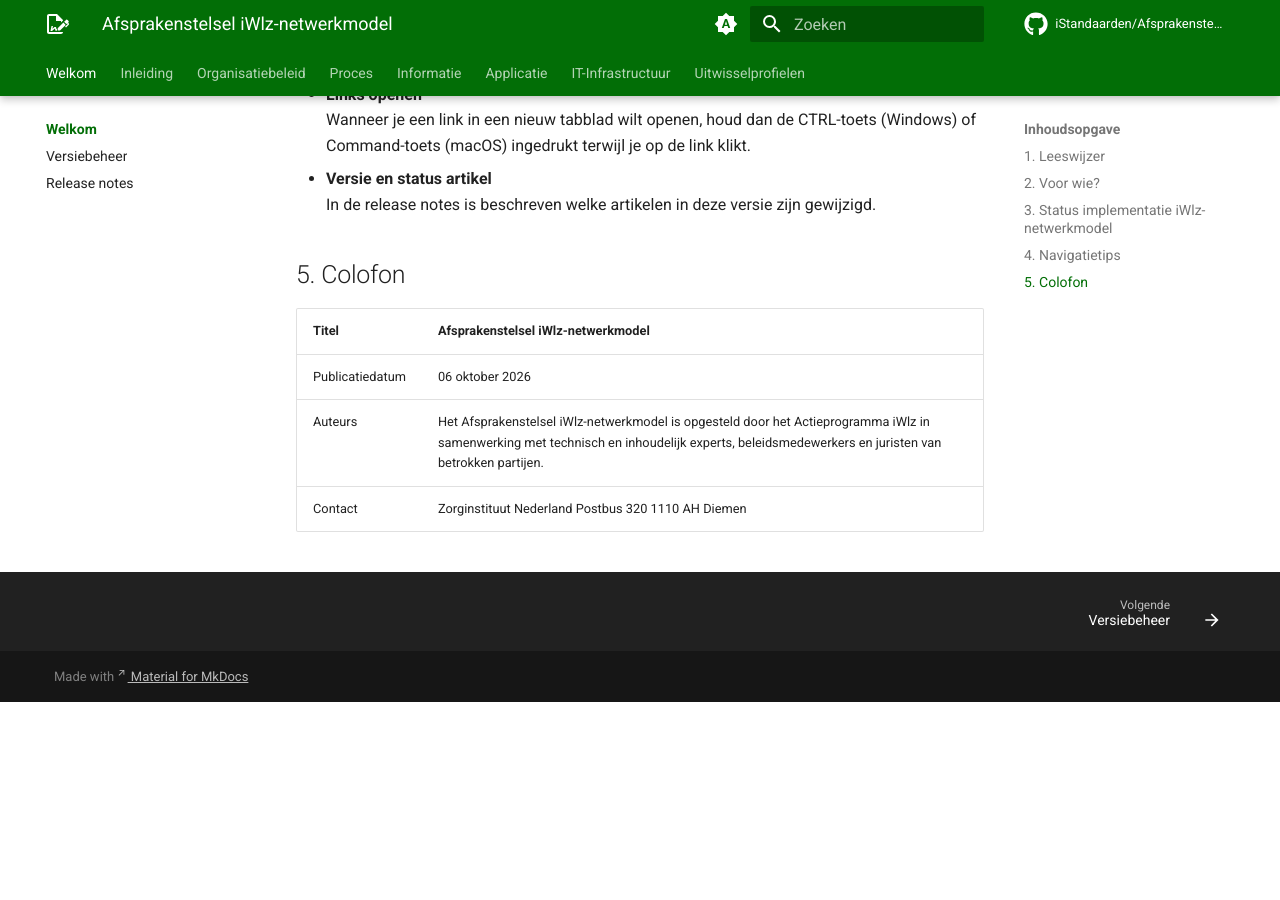
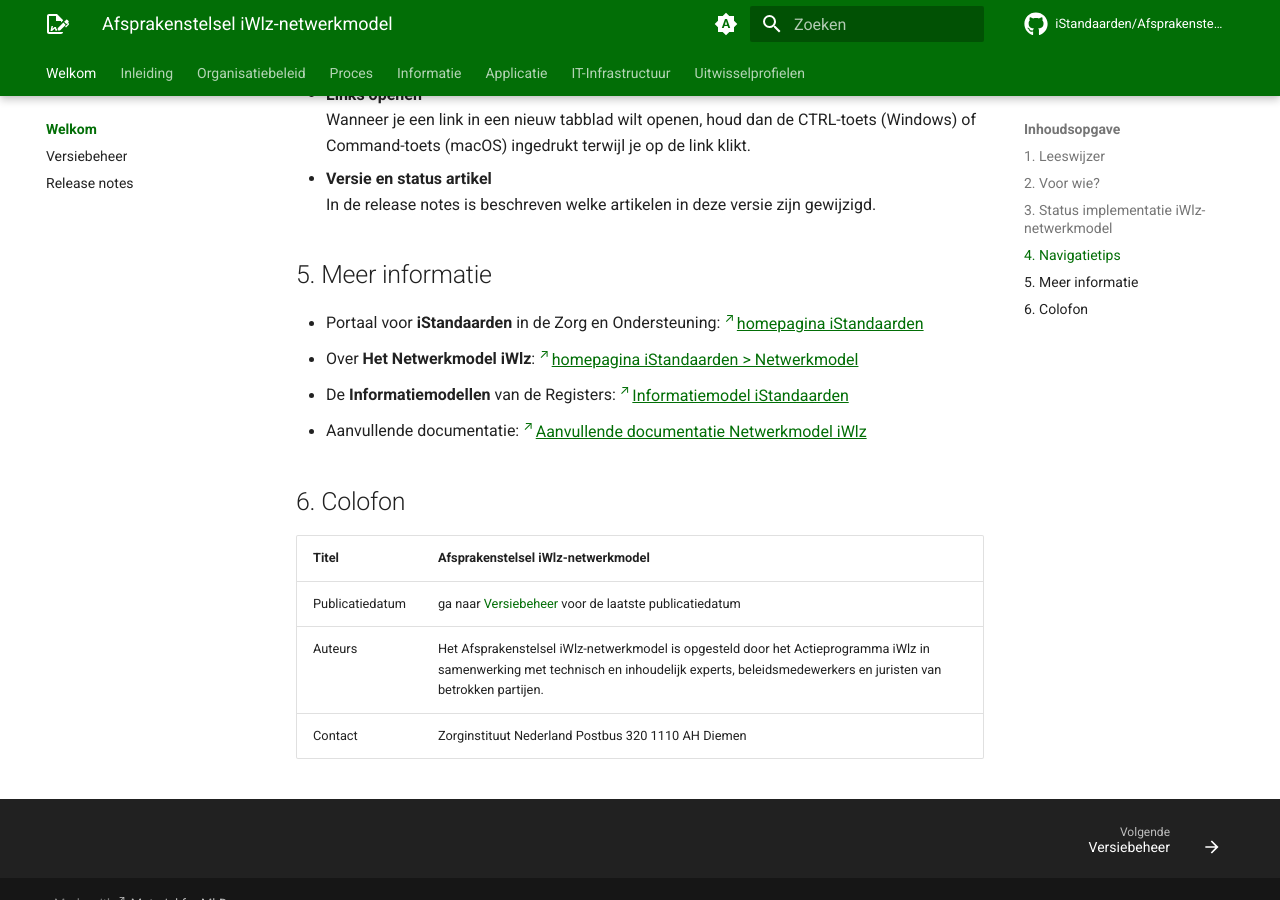
Before and after one commit to iStandaarden/Afsprakenstelsel-iWlz, an MkDocs documentation site: the page built from docs/index.md, in a window 1280 px wide and 900 px high, scrolled down 2581 px. Built offline with MkDocs 1.6.1 and Material for MkDocs 9.7.7, drawn with Linux system fonts in a browser that asks for light colours; comment, search, counter and statistics services are not loaded; the version menu is left out; before the commit the page ends 3283 px from its top, so only the background shows below that.

Commit message:
autorelease, pagina history, aanvullende documentatie v1.0.5

```diff
--- a/docs/index.md
+++ b/docs/index.md
@@ -66,11 +66,17 @@ In de [release notes](./welkom/release_notes.md) is per artikel aangegeven wat d
 * **Versie en status artikel**
   In de release notes is beschreven welke artikelen in deze versie zijn gewijzigd.
 
+## 5. Meer informatie
+  - Portaal voor **iStandaarden** in de Zorg en Ondersteuning: [homepagina iStandaarden](https://www.istandaarden.nl)
+  - Over **Het Netwerkmodel iWlz**: [homepagina iStandaarden > Netwerkmodel](https://www.istandaarden.nl/algemeen/map/netwerkmodel)
+  - De **Informatiemodellen** van de Registers: [Informatiemodel iStandaarden](https://informatiemodel.istandaarden.nl/)
+  - Aanvullende documentatie: [Aanvullende documentatie Netwerkmodel iWlz](https://istandaarden.github.io/)
 
-## 5. Colofon
+
+## 6. Colofon
 
 | Titel | Afsprakenstelsel iWlz-netwerkmodel |
 | :-- | :-- |
-| Publicatiedatum | 06 oktober 2026 |
+| Publicatiedatum | ga naar [Versiebeheer](./welkom/versiebeheer.md)  voor de laatste publicatiedatum|
 | Auteurs | Het Afsprakenstelsel iWlz-netwerkmodel is opgesteld door het Actieprogramma iWlz in samenwerking met technisch en inhoudelijk experts, beleidsmedewerkers en juristen van betrokken partijen. |
 | Contact | Zorginstituut Nederland Postbus 320 1110 AH Diemen |
--- /dev/null
+++ b/docs/overrides/partials/source-file.html
@@ -0,0 +1,10 @@
+{% import "partials/language.html" as lang with context %}
+
+{% if page.meta.git_revision_date_localized %}
+  <aside class="md-source-file">
+    <span class="md-source-file__fact">
+      {{ lang.t("source.file.date.updated") }}:
+      {{ page.meta.git_revision_date_localized }}
+    </span>
+  </aside>
+{% endif %}
--- a/mkdocs.yml
+++ b/mkdocs.yml
@@ -62,7 +62,12 @@ theme:
 plugins:
   - search
   - glightbox
-#  - with-pdf:
+  - git-revision-date-localized:
+      type: date
+      locale: nl_NL
+      timezone: Europe/Amsterdam
+      fallback_to_build_date: true
+      enable_creation_date: false
   - to-pdf:
       enabled_if_env: ENABLED_PDF_EXPORT
       cover_title: Afsprakenstelsel iWlz
```
Also changed, not shown: docs/inleiding/begrippenlijst.md (+1 -1 lines), docs/welkom/release_notes.md (+7 -0 lines), docs/welkom/versiebeheer.md (+2 -1 lines), local_install.md (+5 -1 lines), 1 other file.
